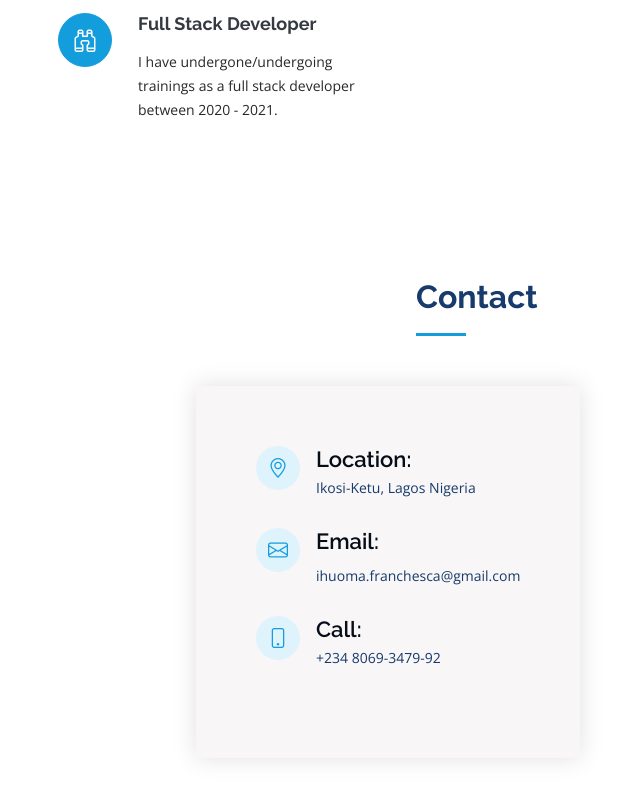
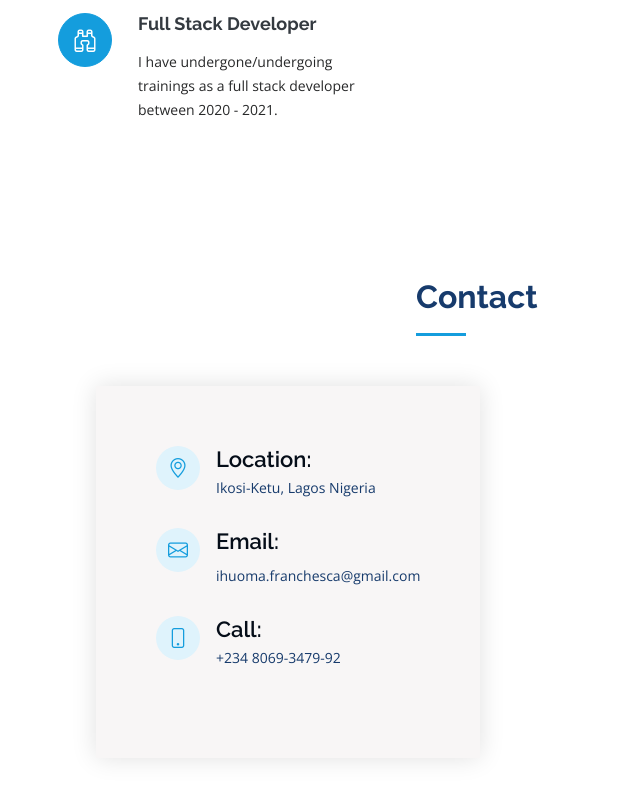
Before and after one commit to Franchesca02/Portfolio, a plain HTML site: page index.html in a window 1280 px wide. Shown: the part 3956-4756 px from the top of the page, without its empty margins (254-894 px from the left). Drawn offline with nearby package versions, Linux system fonts and the light colour scheme; files whose address does not match are found by name.

Commit message:
Initial commit

```diff
--- a/assets/css/style.css
+++ b/assets/css/style.css
@@ -811,13 +811,13 @@ section {
 # Contact
 --------------------------------------------------------------*/
 .contact {
-  width: 100%;
+  /* width: 100%; */
   padding-bottom: 130px;
 }
 
 .contact .info {
   padding: 60px;
-  margin-left: 150px;
+  margin-left: 50px;
   background: rgb(248, 246, 246);
   width: 100%;
   box-shadow: 0 0 24px 0 rgba(0, 0, 0, 0.12);
```
